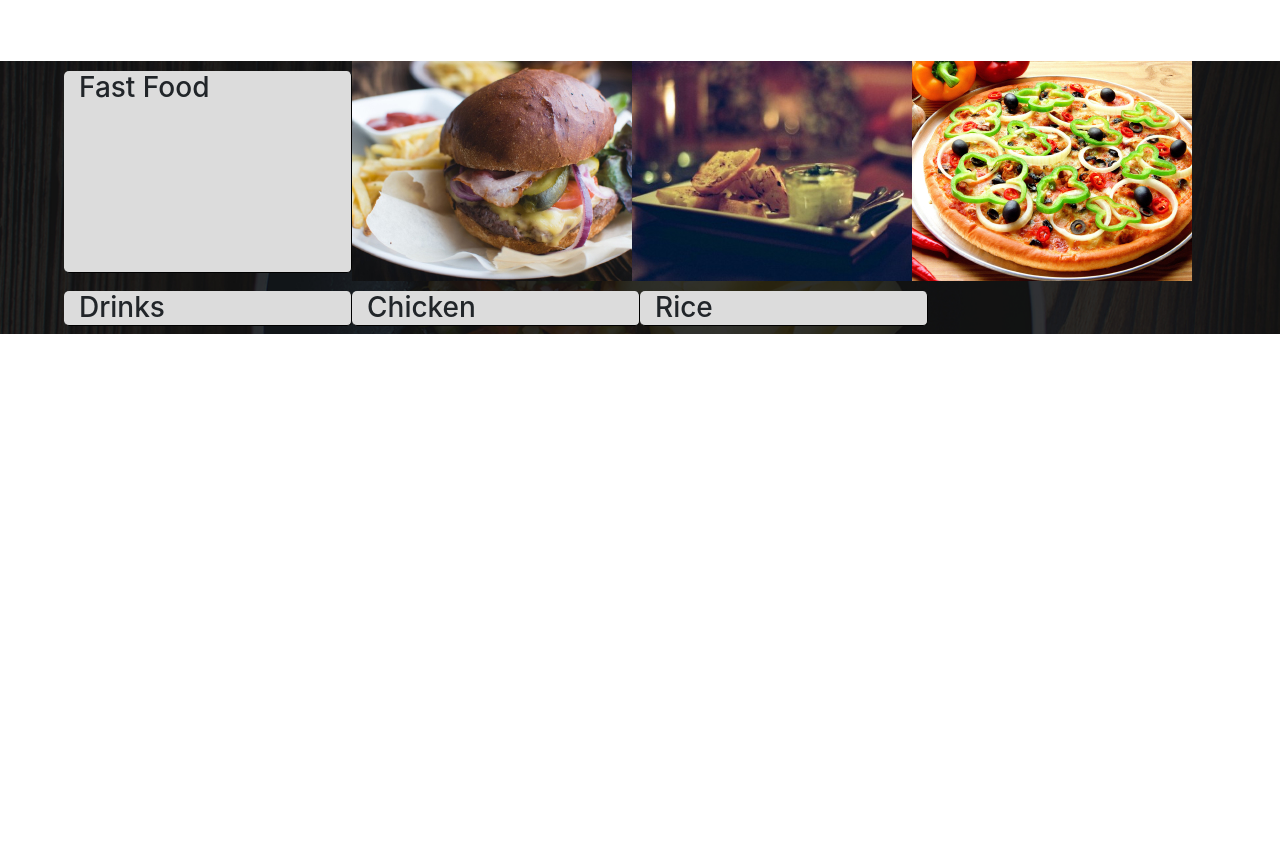
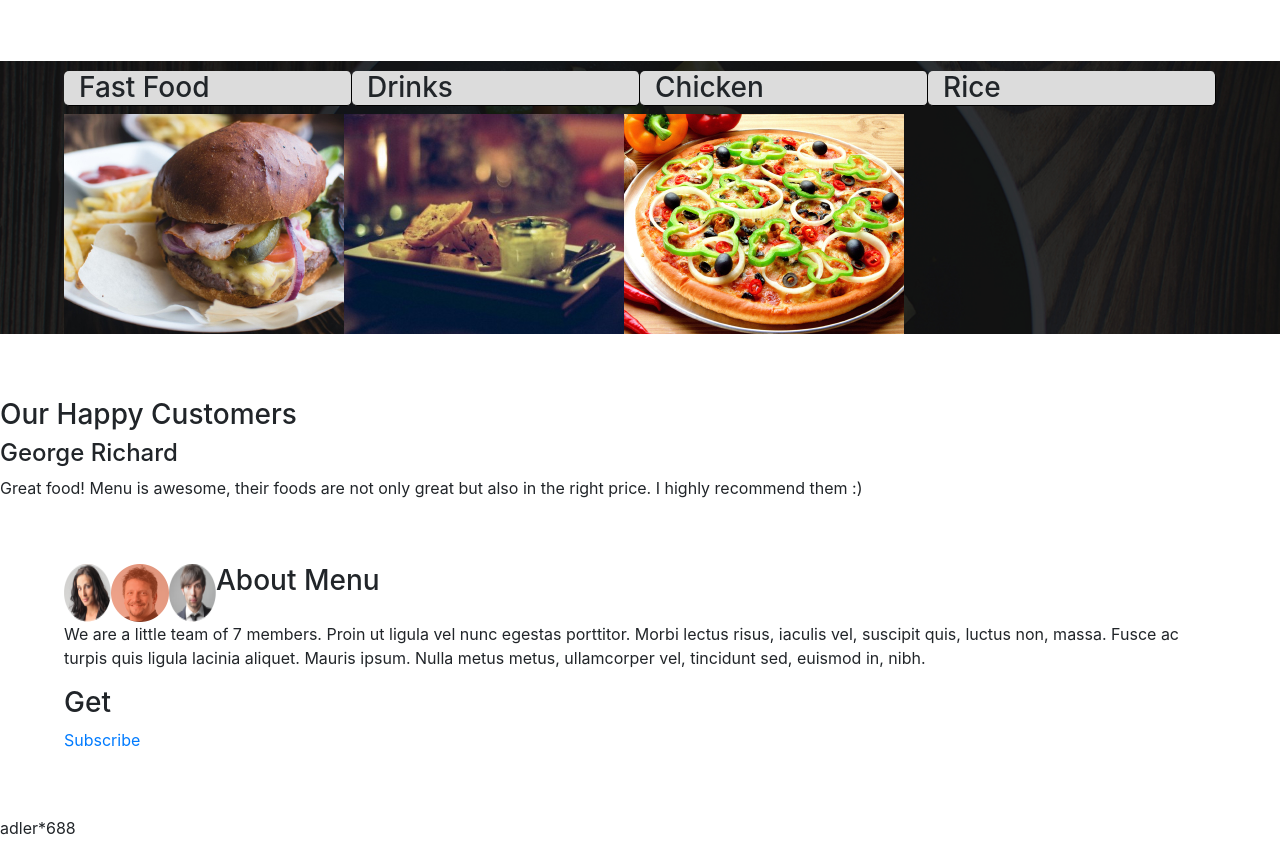
Before and after one commit to Ashleyzawadi/anitaskitchen, a plain HTML site: page index.html in a window 1280 px wide. Shown: the part 1791-2647 px from the top of the page. Before the commit the page ends 2189 px from the top, so only its background shows below. Drawn offline with Linux system fonts and the light colour scheme; a web font is replaced by a local one.

Commit message:
Customer Reviews Add customer reviews and images

```diff
--- a/index.html
+++ b/index.html
@@ -74,28 +74,43 @@
       <!--pullout gallery-->
       <div class= "row">
        <h3 class= "col-md-3">Fast Food</h3>
-       <img src= "images/fastfood/beefBurger.jpg">
-       <img src = "images/fastfood/chickenBurger.jpg">
-       <img src = "images/fastfood/chickenPizza.jpg">
        <h3 class= "col-md-3" >Drinks</h3>
        <h3 class= "col-md-3" >Chicken</h3>
        <h3 class= "col-md-3" >Rice</h3>
-      <!--gallery menu--
+      <!--gallery menu-->
       <img src= "images/fastfood/beefBurger.jpg">
       <img src = "images/fastfood/chickenBurger.jpg">
       <img src = "images/fastfood/chickenPizza.jpg">
-    -->
+
     </div>
-    </div class="email">
+  </div class="customer">
     <!--happy customers & about menu-->
-    <!-- email form-->
+    <h3>Our Happy Customers</h3>
+    <h4>George Richard</h4>
+    <p>Great food! Menu is awesome, their foods are not only great but also in the right price. I highly recommend them :)</p>
+    <div class = "row">
+    <img src = "images/customers/p1.png" >
+    <img src = "images/customers/p2.png">
+    <img src = "images/customers/p3.png">
+    <h3>About Menu</h3>
+    <p>We are a little team of 7 members. Proin ut ligula vel nunc egestas porttitor. Morbi lectus risus, iaculis vel, suscipit quis, luctus non, massa. Fusce ac turpis quis ligula lacinia aliquet. Mauris ipsum. Nulla metus metus, ullamcorper vel, tincidunt sed, euismod in, nibh. <p>
+    <div class = "email">
+        <!-- email form-->
+        <h3>Get</h3>
+        <form>
+
+        </form>
+        <a href = "">Subscribe</a>
+    </div>
+
+
     <!--subscribe button-->
   </div class="footer">
   <!--icon/menu/social media-links--->
   <!--icon and Menu-->
   <!--social media-links-->
   </div>
-
+adler*688
   <p></p>
 </body>
 
```
